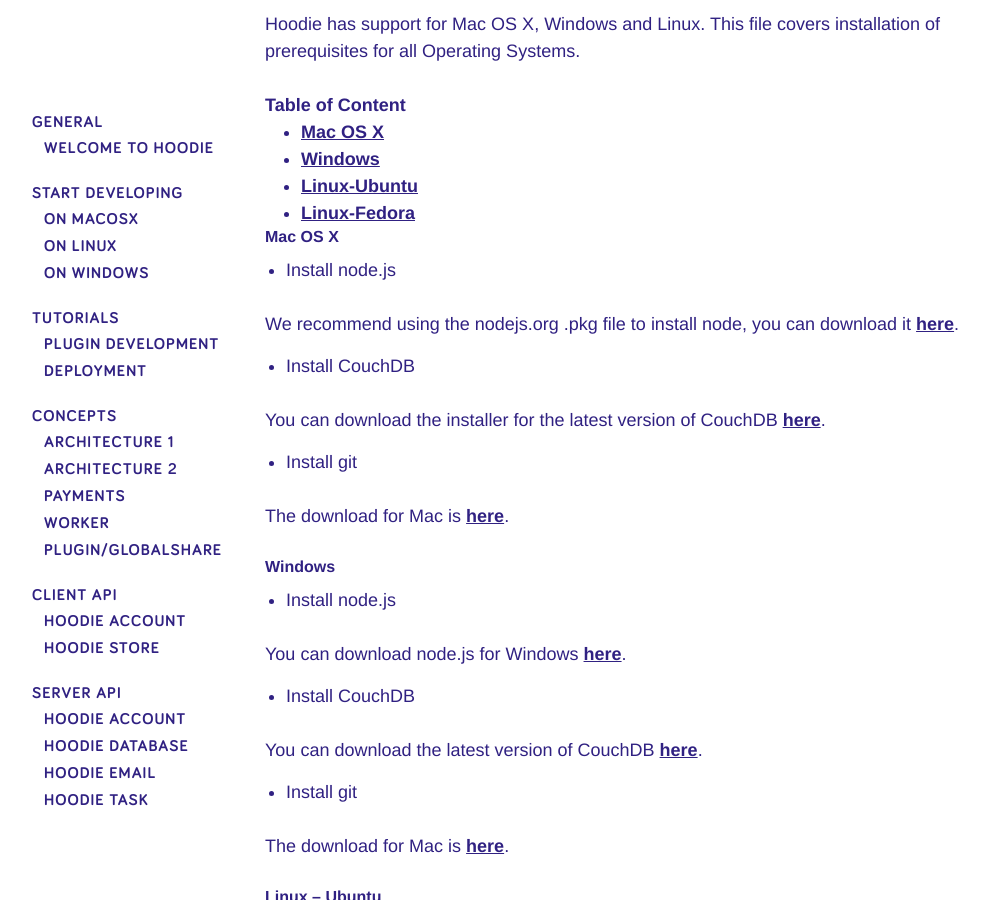
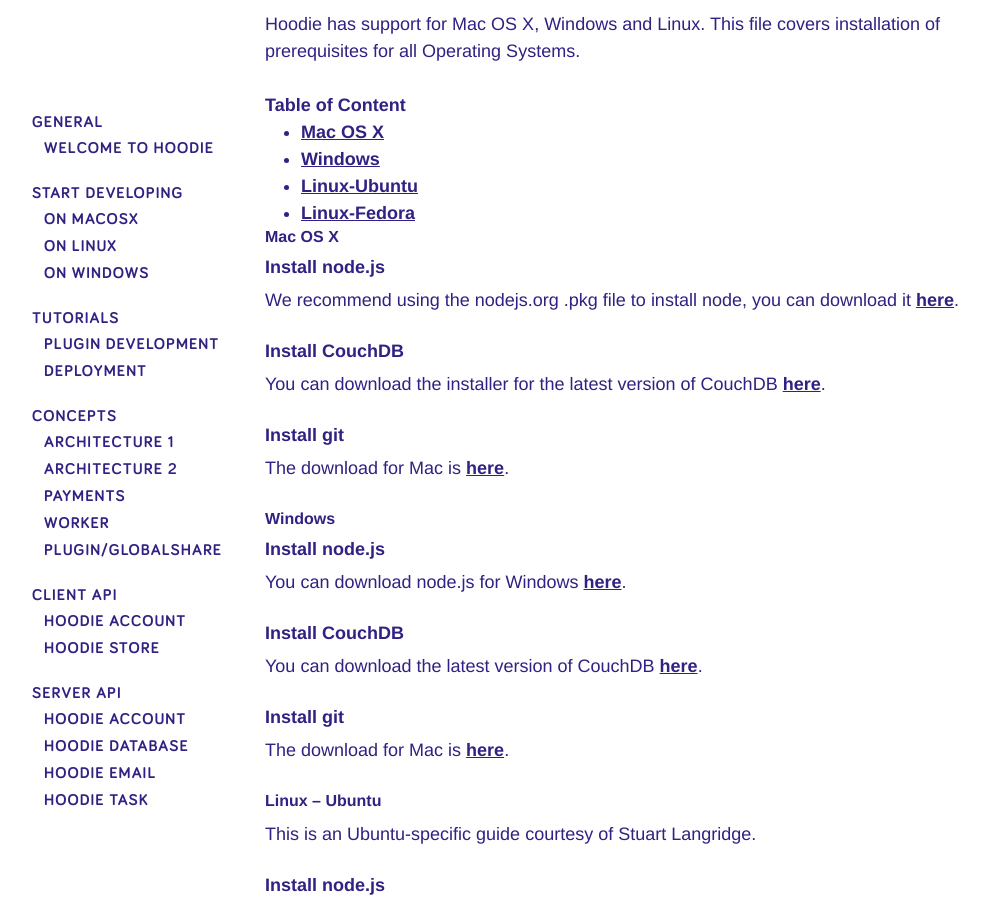
Before and after one commit to hoodiehq-archive/documentation, a Jekyll site: the page built from tutorials/prerequisites-before-getting-started-with-hoodie.md, in a window 1280 px wide and 900 px high, scrolled down 449 px. Shown: the whole window, without its empty margins (0-985 px from the left). Built offline with Jekyll 4.4.1, drawn with Linux system fonts in a browser that asks for light colours.

Commit message:
md formatting issues

```diff
--- a/tutorials/prerequisites-before-getting-started-with-hoodie.md
+++ b/tutorials/prerequisites-before-getting-started-with-hoodie.md
@@ -21,30 +21,25 @@ Hoodie has support for Mac OS X, Windows and Linux. This file covers installatio
 - <a href="#Linux-Fedora">Linux-Fedora</a>
 
 ### Mac OS X
-*  Install node.js
-
+#### Install node.js
 We recommend using the nodejs.org .pkg file to install node, you can download it [here](http://nodejs.org/download/).
-*  Install CouchDB
-
+#### Install CouchDB
 You can download the installer for the latest version of CouchDB [here](http://couchdb.apache.org/#download).
-*  Install git
+#### Install git
 
 The download for Mac is [here](http://git-scm.com/download/mac).
 
 ### Windows
-*  Install node.js
-
+#### Install node.js
 You can download node.js for Windows [here](http://nodejs.org/download/).
-*  Install CouchDB
-
+#### Install CouchDB
 You can download the latest version of CouchDB [here](http://couchdb.apache.org/#download).
-*  Install git
-
+#### Install git
 The download for Mac is [here](http://git-scm.com/download/win).
 
 ### Linux – Ubuntu
 This is an Ubuntu-specific guide courtesy of Stuart Langridge.
-*  Install node.js
+#### Install node.js
 
 On Ubuntu, you don't have to build Node.js from source, you can install it as a package instead. Add Chris Lea's Node.js PPA and install from it:
 
@@ -52,13 +47,13 @@ On Ubuntu, you don't have to build Node.js from source, you can install it as a
   $ sudo apt-get update
   $ sudo apt-get install nodejs
 
-*  Install CouchDB
+#### Install CouchDB
 
   $ sudo apt-get update
   $ sudo apt-get install couchdb-bin git
 
 ### Linux – Fedora 19+
-*  Install CouchDB, Git and node.js
+#### Install CouchDB, Git and node.js
 
   $ sudo yum install couchdb git nodejs npm
 
```
